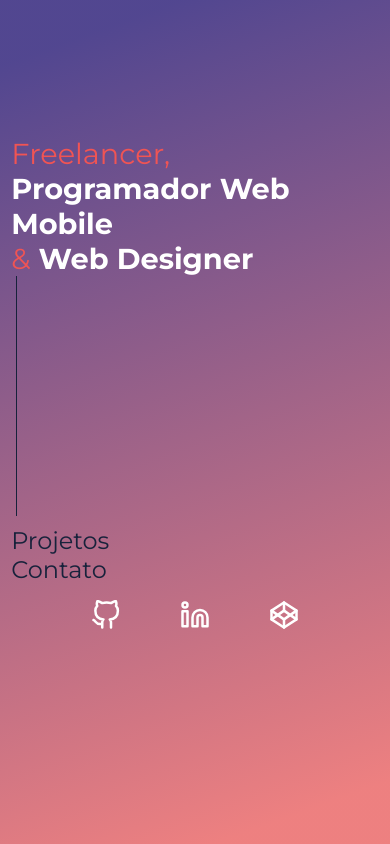
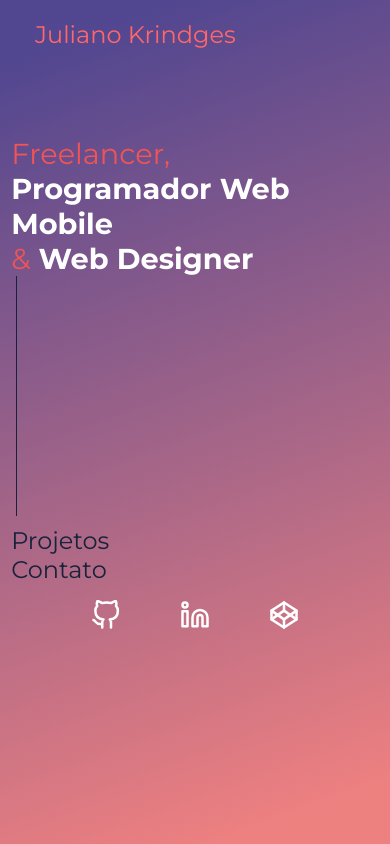
Before and after one commit to KrindgesJuliano/portfolio, a Next.js app: page / in a window 390 px wide. Shown: the top 844 px of the page. Built offline with nearby package versions, Linux system fonts and the light colour scheme.

Commit message:
fix header resposive mobile

```diff
--- a/src/components/Header/Styles.module.css
+++ b/src/components/Header/Styles.module.css
@@ -1,6 +1,7 @@
 .container {
   display: flex;
   flex-direction: row;
+  flex-wrap: wrap;
   justify-content: space-between;
   align-self: center;
   width: 70rem;
@@ -21,3 +22,13 @@
   justify-content: space-between;
   align-self: center;
 }
+
+@media screen and (max-width: 400px) {
+  .container {
+    max-width: 20rem;
+  }
+
+  .iconContainer {
+    display: none;
+  }
+}
--- a/src/components/MainSection/styles.module.css
+++ b/src/components/MainSection/styles.module.css
@@ -10,6 +10,7 @@
   display: flex;
   width: 70rem;
   margin: 0 auto;
+  flex-wrap: wrap;
 }
 
 .imageHeroContainer {
```
